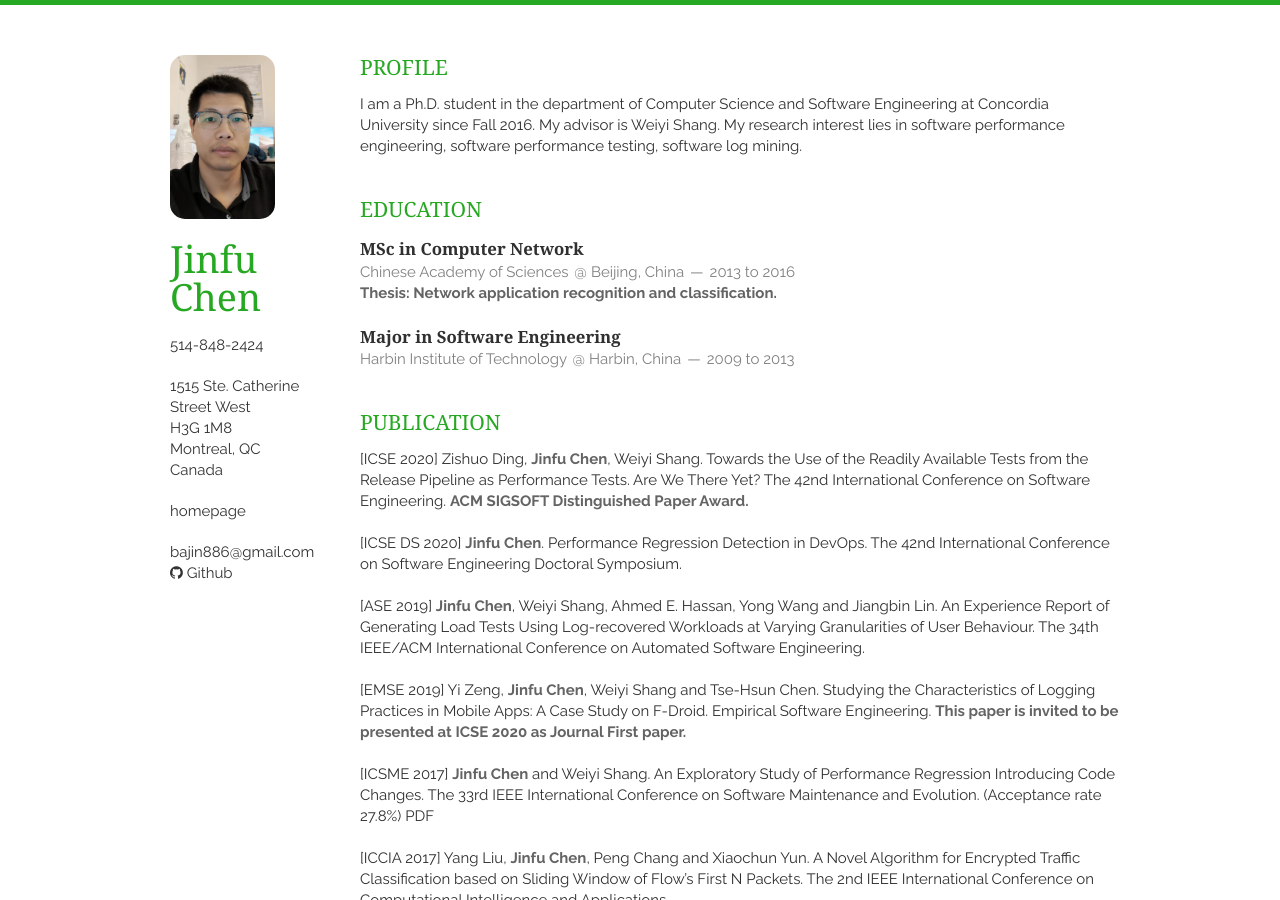
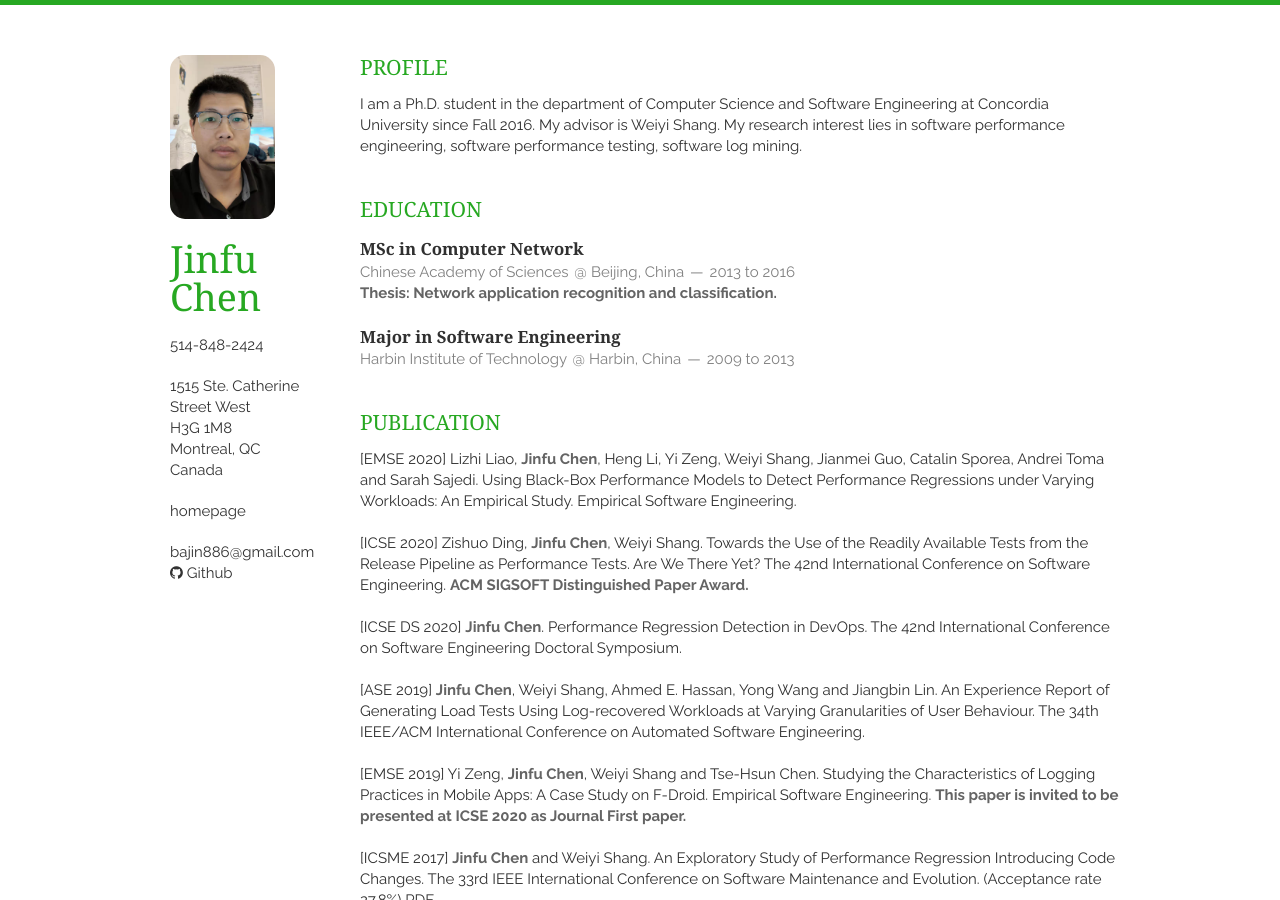
Before and after one commit to jinfuchen/jinfu, a Jekyll site: the page built from index.html, in a window 1280 px wide and 900 px high. Built offline with Jekyll 4.4.1, drawn with Linux system fonts in a browser that asks for light colours; nearby versions of some CDN libraries; the list of posts is cut into pages by our own code.

Commit message:
emse2020

```diff
--- a/_includes/publication.html
+++ b/_includes/publication.html
@@ -12,6 +12,8 @@
     -->
 
     <article>
+      <p>[EMSE 2020] Lizhi Liao, <em>Jinfu Chen</em>, Heng Li, Yi Zeng, Weiyi Shang, Jianmei Guo, Catalin Sporea, Andrei Toma and Sarah Sajedi. Using Black-Box Performance Models to Detect Performance Regressions under Varying Workloads: An Empirical Study. Empirical Software Engineering. </p>
+      <br>
 
       <p>[ICSE 2020] Zishuo Ding, <em>Jinfu Chen</em>, Weiyi Shang. Towards the Use of the Readily Available Tests from the Release Pipeline as Performance Tests. Are We There Yet? The 42nd International Conference on Software Engineering. <em>ACM SIGSOFT Distinguished Paper Award.</em> </p>
       <br>
```
